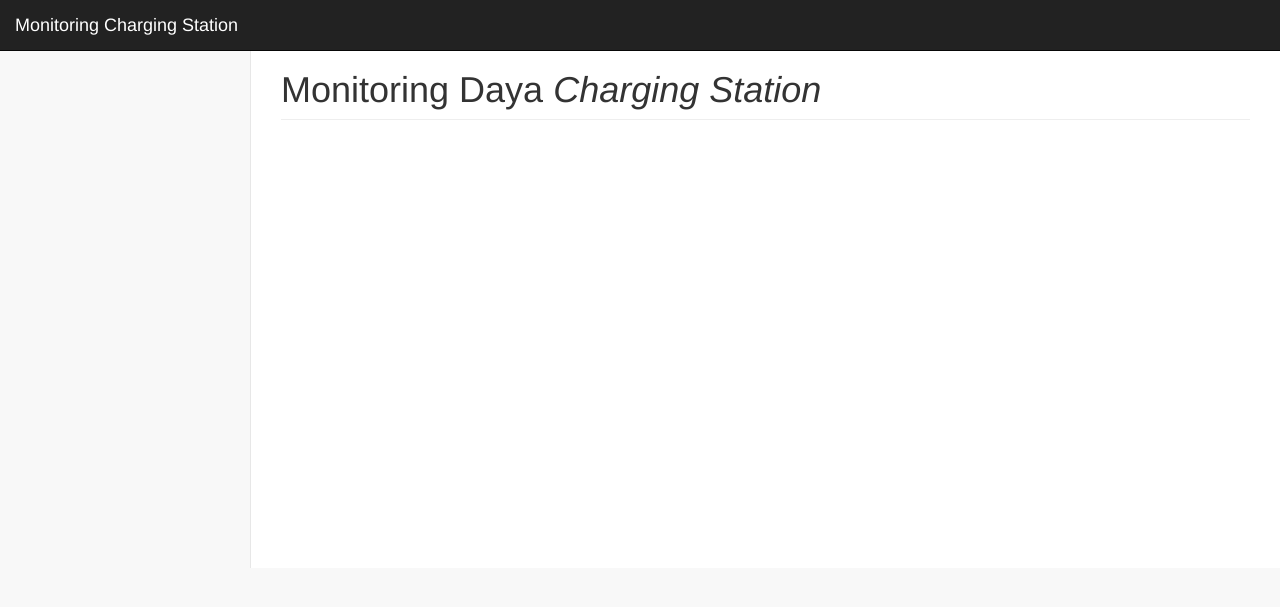
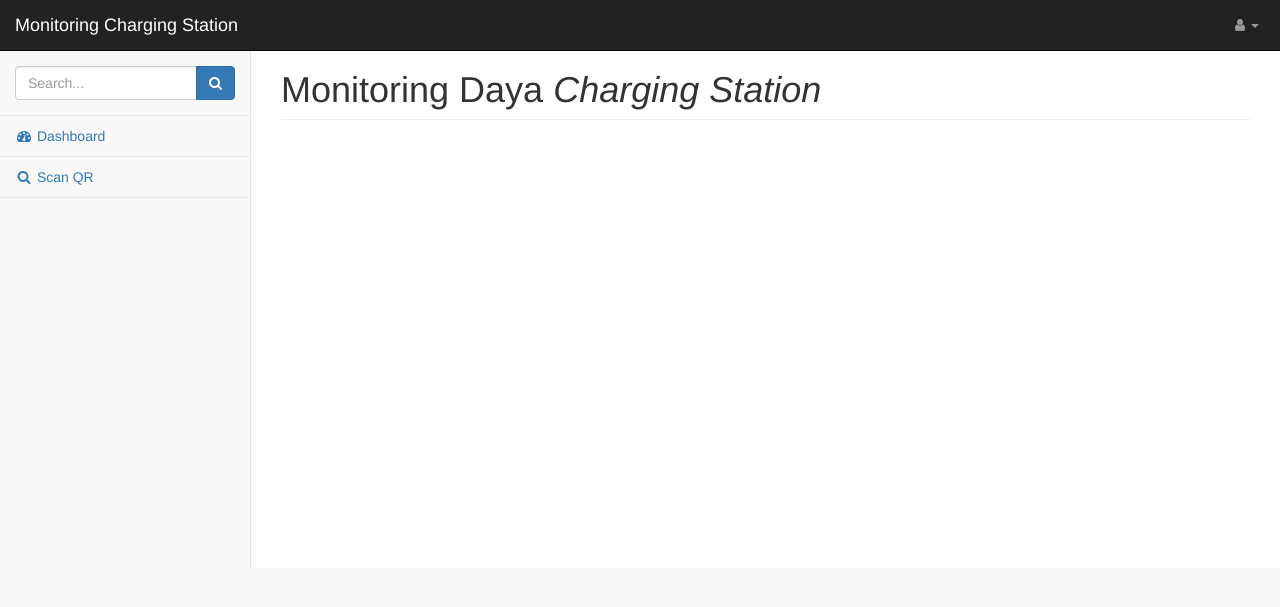
Before and after one commit to dodyprmna/monitoring-charging-station-gesits, a CodeIgniter app: page /database/ in a window 1280 px wide. Shown: the top 607 px of the page. Run offline with CodeIgniter, Linux system fonts and the light colour scheme; some libraries are stand-ins or nearby versions.

Commit message:
penambahan insert data scan dan sidebar

```diff
--- a/application/controllers/Monitoring.php
+++ b/application/controllers/Monitoring.php
@@ -45,6 +45,38 @@ class Monitoring extends CI_Controller {
         }
     }
 
+    public function scan()
+    {
+        // get id dari scan
+        $id = $this->input->post('id');
+
+        //get jumlah device terdaftar di db?
+        $cek = $this->M_codeigniter->get_where('tbl_charging_station',array('id_charging_station' => $id))->num_rows();
+
+        // data scan
+        $data_scan = array(
+            'fk_charger' => $id,
+        );
+
+        //jika jumlah lebih dari 0 atau terdapat device dengan identitas qrcode yg discan
+        if ($cek > 0) {
+
+            //input data scan
+            $this->M_codeigniter->insert('tbl_scan',$data_scan);
+            $output = array(
+                'status' => true,
+                'pesan' => 'sukses'
+            );
+        } else {
+            $output = array(
+                'status' => false,
+                'pesan' => "<div class='col-lg-12'><center><h4>Data tidak ditemukan, silahkan scan ulang dengan qrcode yang benar</h4></center><br><div class='form-group'><button class='btn btn-primary' id='btn-scan' style='width: 100%;'>Scan</button></div></div>"
+            );
+        }
+
+        echo json_encode($output);
+    }
+
 
     // fungsi ambil data realtime
     public function get_data_real_time()
@@ -55,28 +87,20 @@ class Monitoring extends CI_Controller {
         //ambil tanggal dan waktu sekarang
         $now = date("Y-m-d H:i:s");
 
-        //ambil data charging station
-        $charging = $this->M_codeigniter->get_where('tbl_charging_station',array('id_charging_station' => $id))->num_rows();
-
         //ambil data 1 detik terakhir untuk menentukan status charging atau off
         $status = $this->M_monitoring->get_status($id,date('Y-m-d H:i:s',strtotime('-1 seconds',strtotime($now))))->num_rows();
 
         //cek apakah ada data charging station berdasarkan id yg diambil dari scan qrcode ?
         // jika ada, ambil data monitoring charging statiom tsb
-        if ($charging > 0) {
         $data = array(
             'monitor'    => $this->M_monitoring->get_by_id($id)->result(),
             'header'     => $this->M_monitoring->get_data_header($id)->row(),
+            'lifetime'   => $this->M_codeigniter->get_where('tbl_scan', array('fk_charger' => $id))->num_rows(),
             'status'     => $status,
         );
 
         //set output dengan tampilan detail_monitoring
         $output = $this->load->view('detail_monitoring',$data,true);
-        }else{
-            // jika tidak ada, set output dengan notifikasi sebagai berikut
-            $output = "<div class='col-lg-12'><center><h4>Data tidak ditemukan, silahkan scan ulang dengan qrcode yang benar</h4></center><br><div class='form-group'><button class='btn btn-primary' id='btn-scan' style='width: 100%;'>Scan</button></div></div>";
-        }
-
         // echo $output dalam bentuk json
         echo json_encode($output);
     }
--- a/application/views/detail_monitoring.php
+++ b/application/views/detail_monitoring.php
@@ -11,7 +11,7 @@
         </div>
         <div class="form-group input-group">
             <label class="input-group-addon">Lifetime</label>
-            <input type="text" class="form-control" value="<?= $header->lifetime?>" readonly>
+            <input type="text" class="form-control" value="<?= $lifetime?>" readonly>
             <label class="input-group-addon">Kali</label>
         </div>
         <div class="form-group input-group">
--- a/application/views/home.php
+++ b/application/views/home.php
@@ -42,6 +42,54 @@
             <nav class="navbar navbar-inverse navbar-fixed-top" role="navigation">
                 <div class="navbar-header">
                     <a class="navbar-brand">Monitoring Charging Station</a>
+                </div>
+
+                <button type="button" class="navbar-toggle" data-toggle="collapse" data-target=".navbar-collapse">
+                    <span class="sr-only">Toggle navigation</span>
+                    <span class="icon-bar"></span>
+                    <span class="icon-bar"></span>
+                    <span class="icon-bar"></span>
+                </button>
+
+                <ul class="nav navbar-right navbar-top-links">
+                    <li class="dropdown">
+                        <a class="dropdown-toggle" data-toggle="dropdown" href="#">
+                            <i class="fa fa-user fa-fw"></i><b class="caret"></b>
+                        </a>
+                        <ul class="dropdown-menu dropdown-user">
+                            <li><a href="#"><i class="fa fa-user fa-fw"></i> User Profile</a>
+                            </li>
+                            <li><a href="#"><i class="fa fa-gear fa-fw"></i> Settings</a>
+                            </li>
+                            <li class="divider"></li>
+                            <li><a href="login.html"><i class="fa fa-sign-out fa-fw"></i> Logout</a>
+                            </li>
+                        </ul>
+                    </li>
+                </ul>
+                <div class="navbar-default sidebar" role="navigation">
+                    <div class="sidebar-nav navbar-collapse">
+                        <ul class="nav" id="side-menu">
+                            <li class="sidebar-search">
+                                <div class="input-group custom-search-form">
+                                    <input type="text" class="form-control" placeholder="Search...">
+                                    <span class="input-group-btn">
+                                        <button class="btn btn-primary" type="button">
+                                            <i class="fa fa-search"></i>
+                                        </button>
+                                </span>
+                                </div>
+                                <!-- /input-group -->
+                            </li>
+                            <li>
+                                <a href="#"><i class="fa fa-dashboard fa-fw"></i> Dashboard</a>
+                            </li>
+                            <li>
+                                <a href="<?php echo base_url('Monitoring')?>"><i class="fa fa-search fa-fw"></i> Scan QR</a>
+                            </li>
+                        </ul>
+                    </div>
+                    <!-- /.sidebar-collapse -->
                 </div>
                 <!-- /.navbar-static-side -->
             </nav>
@@ -124,7 +172,19 @@
                     var sound = document.getElementById("sound");
                     sound.play();
 
+                    // insert data scan
+                    $.ajax({
+                        url: "Monitoring/scan",
+                        type: "post",
+                        dataType: "json",
+                        data: {id : content},
+
+                        //ketika sukses, menjalankan fungsi dibawah
+                        success: function (data) {
+                            // jika status berhasil
                             // menjalankan ajax request dengan interval 1 detik
+
+                            if(data.status){
                                 setInterval(function (){
                                         $.ajax({
                                             url: "Monitoring/get_data_real_time",
@@ -152,7 +212,16 @@
                                             },
                                         });
                                 }, 1000);
-
+                            }else{
+                                // jika gagal
+                                // menampilkan pesan
+                                $("#data-monitoring").html(data.pesan);
+                                // menutup scanner
+                                scanner.stop();
+                                $("#data-scanner").hide();
+                            }
+                        },
+                    });
                 });
 
                 // get camera
```
Also changed, not shown: monitoring_charging_station_gesits.sql (+28 -3 lines). Lines whose indentation alone changed are shown as unchanged.
